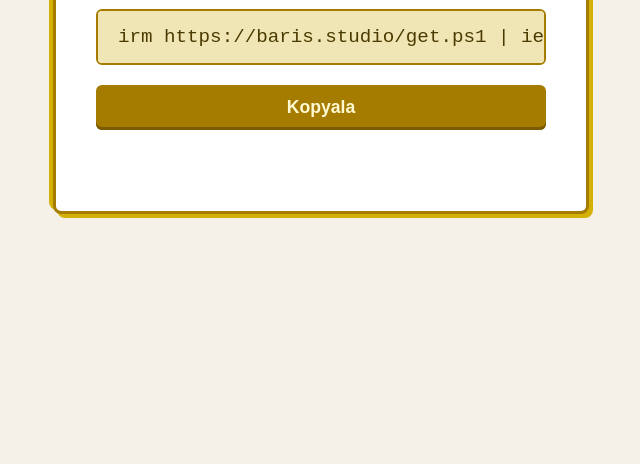
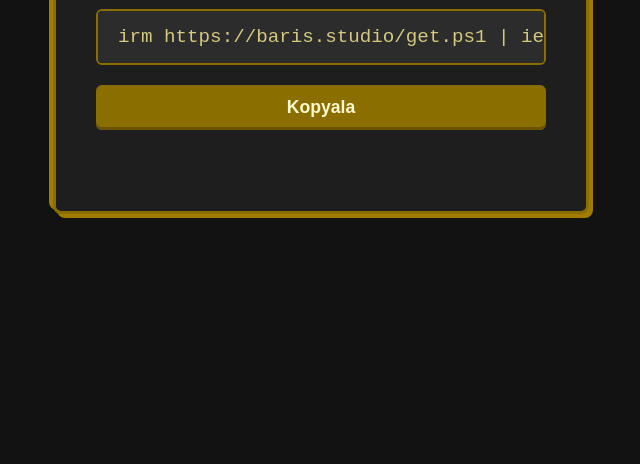
Before and after one commit to baristorunlar/baris.studio, a plain HTML site: page get/index.html in a window 1280 px wide. Shown: the part 336-800 px from the top of the page, without its empty margins (319-959 px from the left). Drawn offline with nearby package versions, Linux system fonts and the light colour scheme.

Commit message:
Update index.html

```diff
--- a/get/index.html
+++ b/get/index.html
@@ -10,9 +10,9 @@
 
   body {
     margin: 0;
-    background: #f5f1e9;
+    background: #121212;
     font-family: 'Courier Prime', monospace;
-    color: #333;
+    color: #cfcfcf;
     display: flex;
     justify-content: center;
     align-items: center;
@@ -20,13 +20,13 @@
   }
 
   .container {
-    background: #fff;
-    border: 3px solid #a67c00;
+    background: #1e1e1e;
+    border: 3px solid #8a6e00;
     border-radius: 8px;
     padding: 30px 40px;
     box-shadow:
-      4px 4px 0 #d4b106,
-      -4px -4px 0 #d4b106;
+      4px 4px 0 #a07c00,
+      -4px -4px 0 #a07c00;
     max-width: 450px;
     width: 90%;
     text-align: center;
@@ -36,25 +36,25 @@
     margin: 0 0 25px 0;
     font-weight: 700;
     font-size: 2rem;
-    color: #a67c00;
-    text-shadow: 1px 1px 0 #fef8d9;
+    color: #a07c00;
+    text-shadow: 1px 1px 0 #3e3000;
   }
 
   pre {
-    background: #f0e6b5;
-    border: 2px solid #a67c00;
+    background: #2c2c2c;
+    border: 2px solid #8a6e00;
     border-radius: 6px;
     padding: 15px 20px;
     font-size: 1.2rem;
     user-select: all;
-    color: #4b3b00;
+    color: #d4c97e;
     margin: 0 0 20px 0;
     white-space: nowrap;
     overflow-x: auto;
   }
 
   button {
-    background: #a67c00;
+    background: #8a6e00;
     border: none;
     color: #fff9d1;
     font-weight: 700;
@@ -64,18 +64,18 @@
     border-radius: 6px;
     cursor: pointer;
     transition: background-color 0.25s ease;
-    box-shadow: inset 0 -3px 0 #7a5b00;
+    box-shadow: inset 0 -3px 0 #6b5200;
   }
 
   button:hover {
-    background-color: #d4b106;
+    background-color: #a07c00;
     color: #3f2e00;
   }
 
   .message {
     margin-top: 15px;
     font-weight: 700;
-    color: #4b3b00;
+    color: #d4c97e;
     opacity: 0;
     transition: opacity 0.3s ease;
   }
@@ -83,7 +83,6 @@
   .message.visible {
     opacity: 1;
   }
-
 </style>
 </head>
 <body>
```
